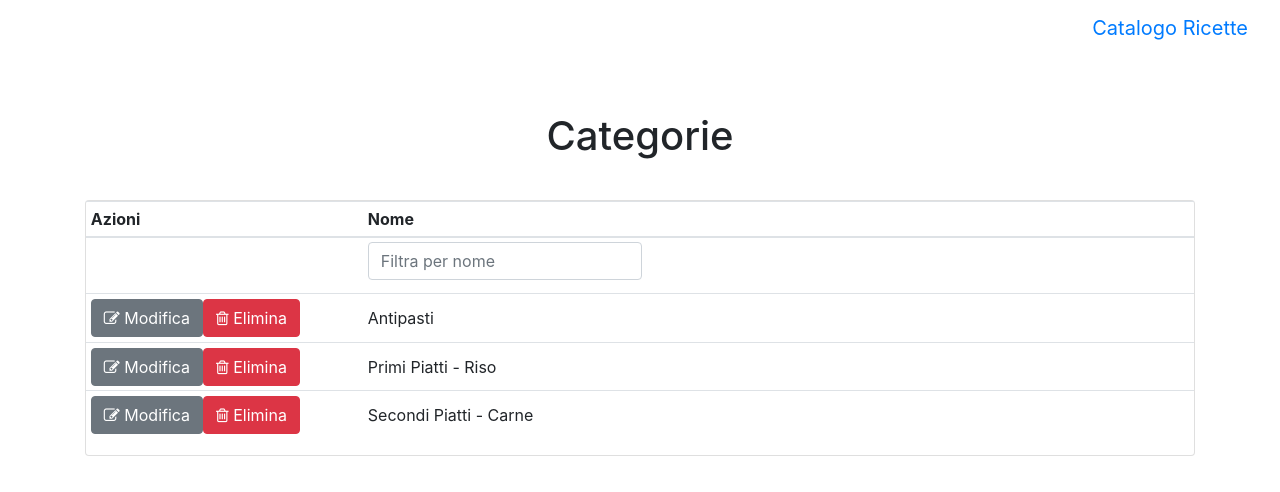
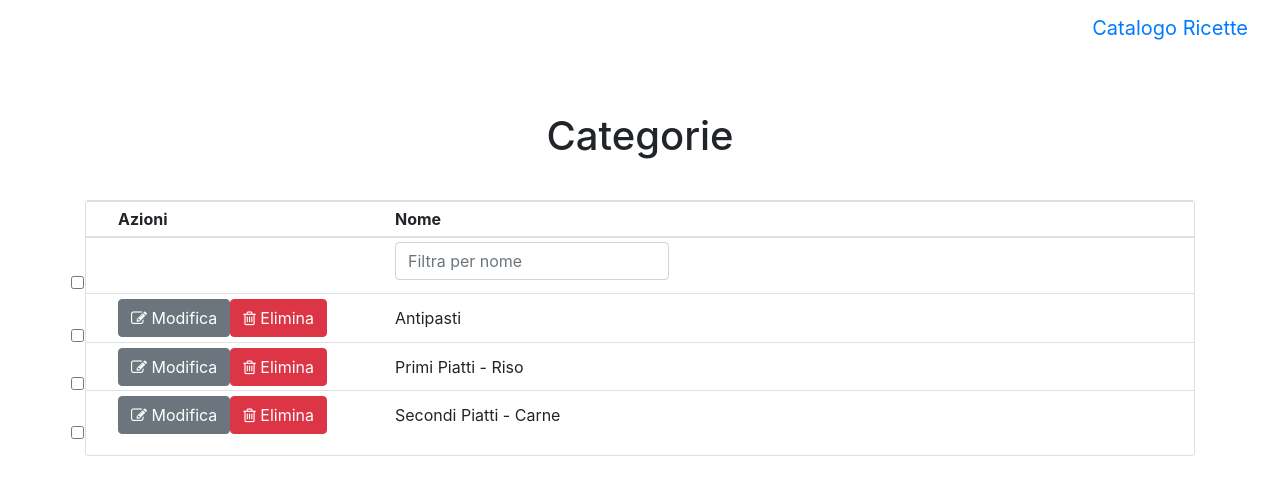
Before and after one commit to riccardobellini/recipecatalog-frontend-angular, an Angular app: page /dishTypes in a window 1280 px wide. Shown: the top 492 px of the page. Built offline with nearby package versions, Linux system fonts and the light colour scheme; no server answers.

Commit message:
Add checkbox and basic change listeners
TODO: check/uncheck global checkbox when every single checkbox is checked
or unchecked

```diff
--- a/src/app/dish-type-list/dish-type-list.component.html
+++ b/src/app/dish-type-list/dish-type-list.component.html
@@ -6,13 +6,23 @@
   <table class="table table-sm vertical-align">
     <thead>
     <tr>
+      <th></th>
       <th class="w-25">Azioni</th>
-      <th class="w-75">Nome</th>
+      <th>Nome</th>
     </tr>
   </thead>
   <tbody>
     <tr *ngIf="dishTypes?.length > 0">
-      <td></td>
+      <td>
+        <label class="form-check-label">
+          <input type="checkbox" class="form-check-input" (change)="toggleAll($event)">
+        </label>
+      </td>
+      <td>
+        <button *ngIf="numSelected > 0" type="button" class="btn btn-danger">
+          <i class="fa fa-trash-o fa-sm" aria-hidden="true"></i> Elimina selezionate
+        </button>
+      </td>
       <td>
         <label>
           <input id="nameFilter" class="form-control" type="text" name="nameFilter" placeholder="Filtra per nome">
@@ -20,6 +30,11 @@
       </td>
     </tr>
     <tr *ngFor="let dt of dishTypes">
+      <td>
+        <label class="form-check-label">
+          <input type="checkbox" class="form-check-input" [(ngModel)]="dt.selected" (change)="$event.target.checked ? numSelected = numSelected + 1 : numSelected = numSelected - 1">
+        </label>
+      </td>
       <td>
         <button type="button" class="btn btn-secondary">
           <i class="fa fa-pencil-square-o fa-sm" aria-hidden="true"></i> Modifica
--- a/src/app/dish-type-list/dish-type-list.component.ts
+++ b/src/app/dish-type-list/dish-type-list.component.ts
@@ -5,6 +5,7 @@ import { DishTypeService } from '../dish-type.service';
 export interface DishType {
   id: number;
   name: string;
+  selected: boolean;
 }
 
 @Component({
@@ -14,20 +15,24 @@ export interface DishType {
 })
 export class DishTypeListComponent implements OnInit {
 
+  private numSelected: number = 0;
   private requestRunning: boolean = false;
 
   dishTypes: Array<DishType> = [
     {
       id: 1,
-      name: 'Antipasti'
+      name: 'Antipasti',
+      selected: false
     },
     {
       id: 2,
-      name: 'Primi Piatti - Riso'
+      name: 'Primi Piatti - Riso',
+      selected: false
     },
     {
       id: 3,
-      name: 'Secondi Piatti - Carne'
+      name: 'Secondi Piatti - Carne',
+      selected: false
     }
   ];
 
@@ -43,4 +48,15 @@ export class DishTypeListComponent implements OnInit {
     this.requestRunning = false;
   }
 
+  toggleAll($event) {
+    this.dishTypes.forEach((dt) => {
+      dt.selected = $event.target.checked;
+    });
+    if ($event.target.checked) {
+      this.numSelected = this.dishTypes.length;
+    } else {
+      this.numSelected = 0;
+    }
+  }
+
 }
```
